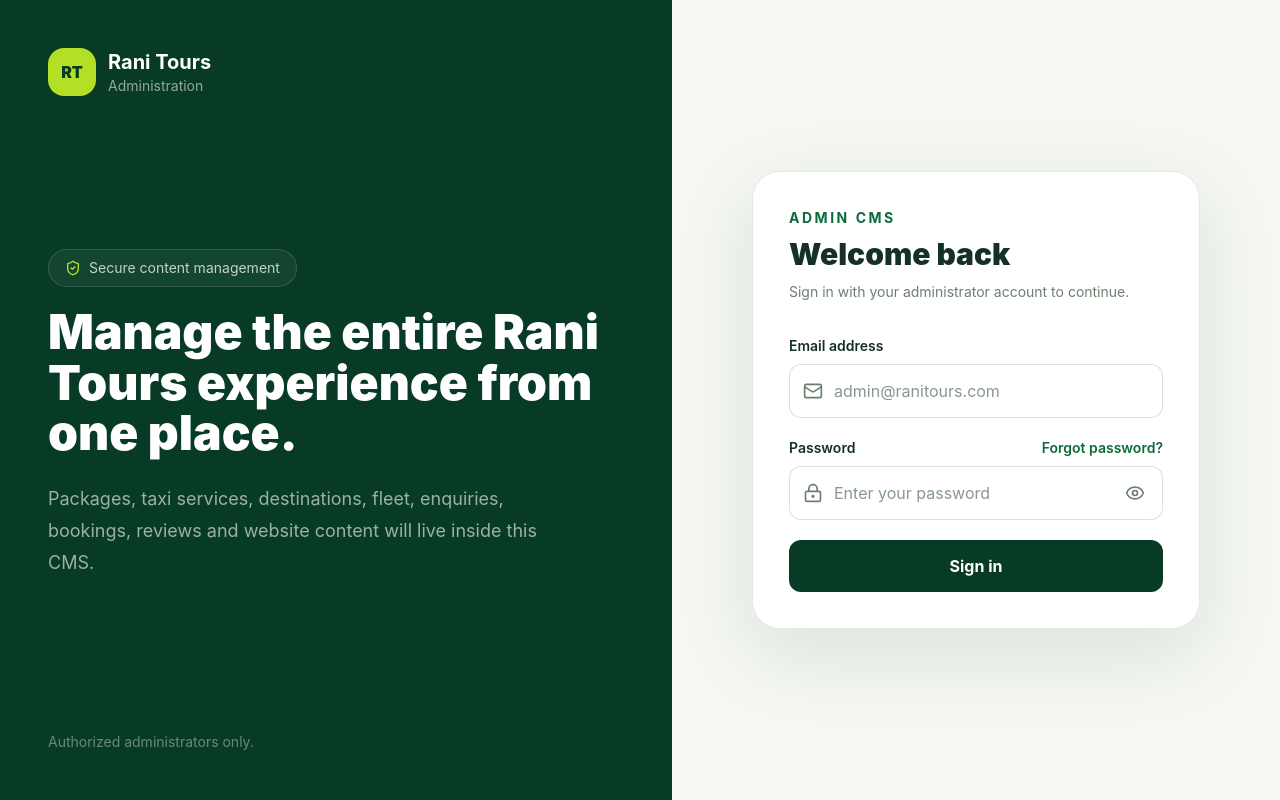
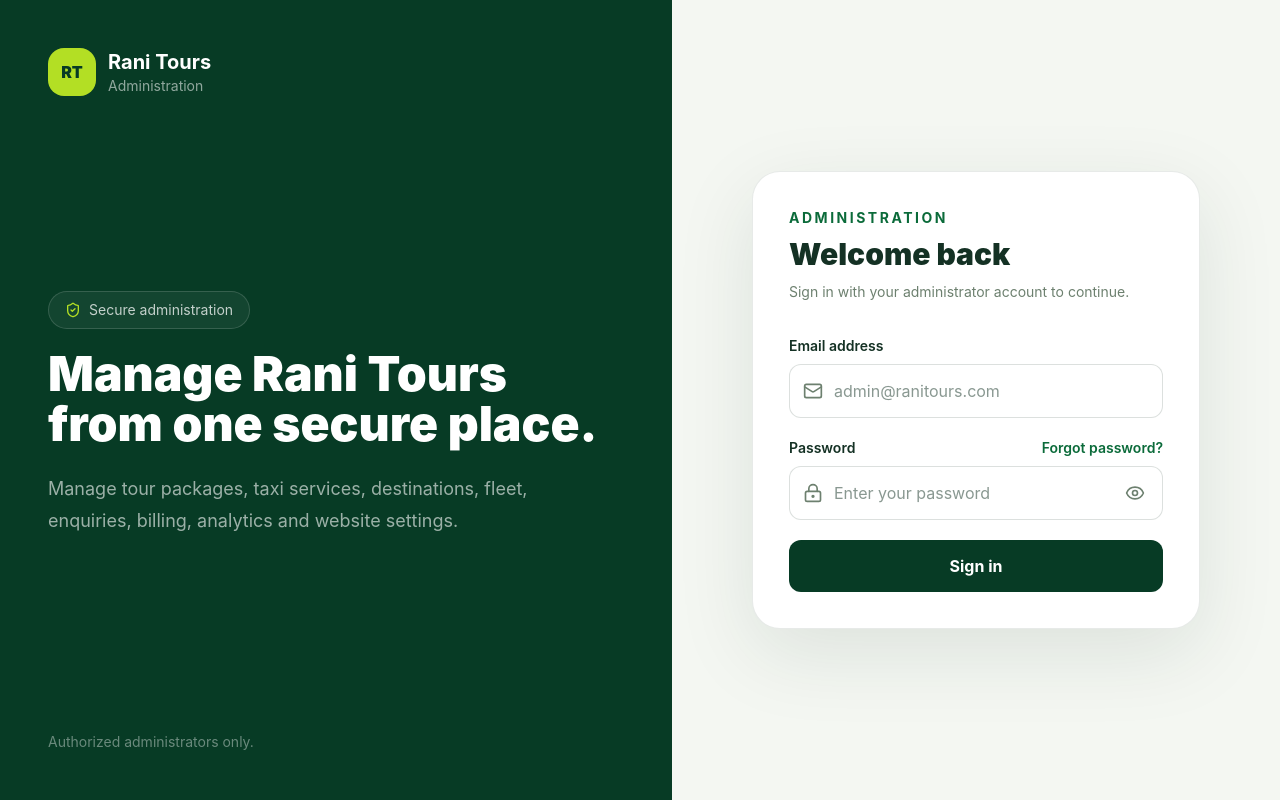
Before and after one commit to Shahzadkhanks19/rani-tours, a Next.js app: page /admin/login in a window 1280 px wide. Built offline with nearby package versions, Linux system fonts and the light colour scheme; no server answers.

Commit message:
Polish admin login copy and remove CMS terminology

```diff
--- a/app/admin/login/page.tsx
+++ b/app/admin/login/page.tsx
@@ -18,9 +18,9 @@ export default async function AdminLoginPage() {
           <div><p className="text-xl font-bold">Rani Tours</p><p className="text-sm text-white/55">Administration</p></div>
         </div>
         <div className="max-w-xl">
-          <p className="mb-5 inline-flex items-center gap-2 rounded-full border border-white/15 bg-white/5 px-4 py-2 text-sm text-white/75"><ShieldCheck className="size-4 text-[#b3df24]" /> Secure content management</p>
-          <h1 className="text-5xl font-black leading-[1.05]">Manage the entire Rani Tours experience from one place.</h1>
-          <p className="mt-6 max-w-lg text-lg leading-8 text-white/60">Packages, taxi services, destinations, fleet, enquiries, bookings, reviews and website content will live inside this CMS.</p>
+          <p className="mb-5 inline-flex items-center gap-2 rounded-full border border-white/15 bg-white/5 px-4 py-2 text-sm text-white/75"><ShieldCheck className="size-4 text-[#b3df24]" /> Secure administration</p>
+          <h1 className="text-5xl font-black leading-[1.05]">Manage Rani Tours from one secure place.</h1>
+          <p className="mt-6 max-w-lg text-lg leading-8 text-white/60">Manage tour packages, taxi services, destinations, fleet, enquiries, billing, analytics and website settings.</p>
         </div>
         <p className="text-sm text-white/40">Authorized administrators only.</p>
       </section>
@@ -28,7 +28,7 @@ export default async function AdminLoginPage() {
       <section className="flex items-center justify-center p-5 sm:p-8">
         <div className="w-full max-w-md rounded-[28px] border border-[#143124]/10 bg-white p-6 shadow-[0_24px_80px_rgba(20,49,36,0.10)] sm:p-9">
           <div className="mb-8 lg:hidden"><div className="grid size-11 place-items-center rounded-xl bg-[#b3df24] font-black text-[#073b25]">RT</div></div>
-          <p className="text-sm font-bold uppercase tracking-[0.18em] text-[#0b6b3a]">Admin CMS</p>
+          <p className="text-sm font-bold uppercase tracking-[0.18em] text-[#0b6b3a]">Administration</p>
           <h2 className="mt-2 text-3xl font-black">Welcome back</h2>
           <p className="mb-8 mt-2 text-sm leading-6 text-[#6d806f]">Sign in with your administrator account to continue.</p>
           <AdminLoginForm />
```
